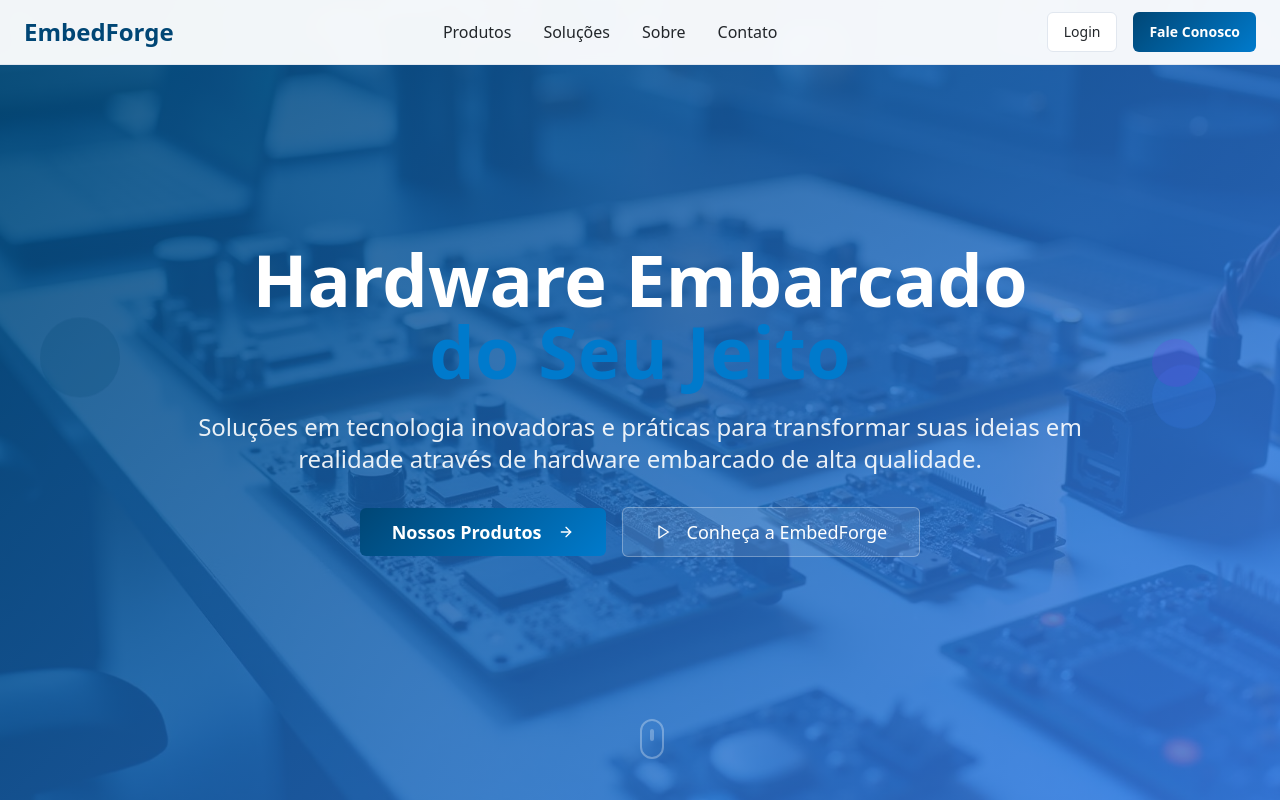
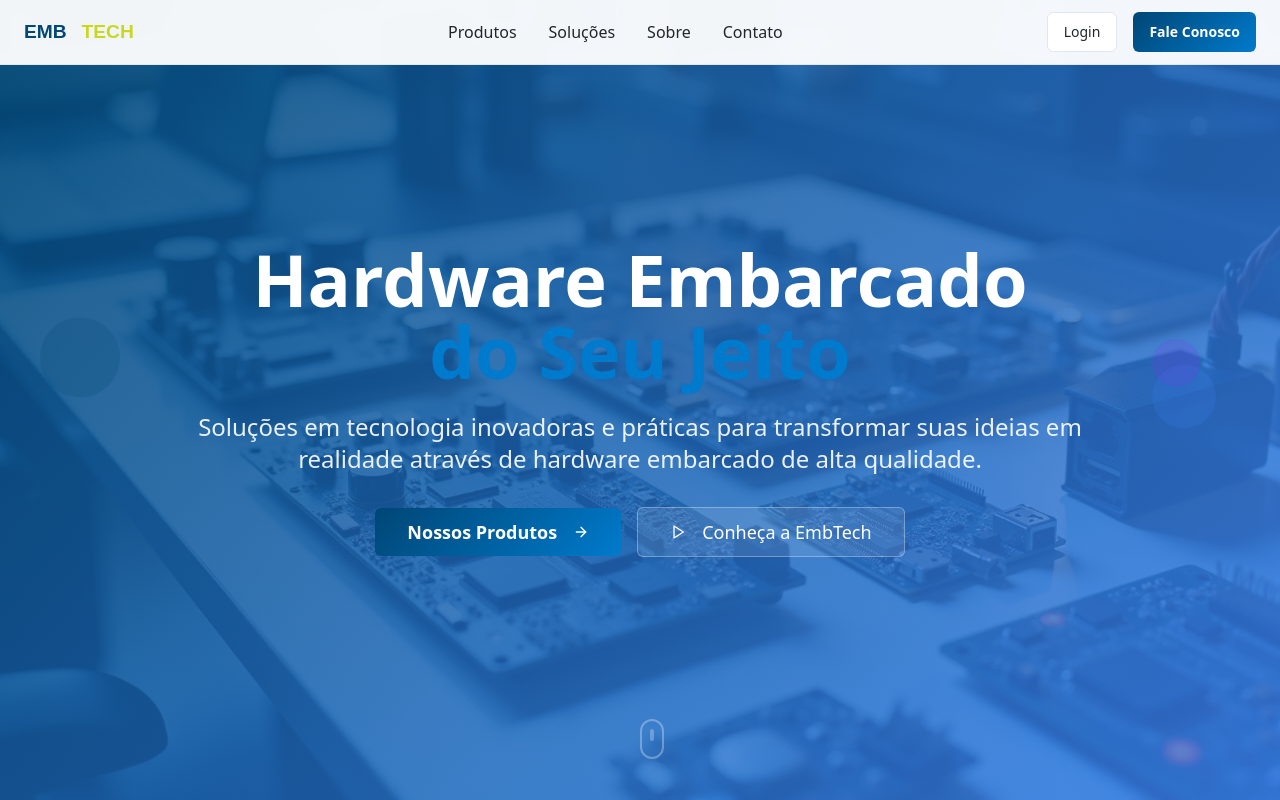
Before and after one commit to eduardomarques89/embed-forge-studio, a React (Vite) app: page / in a window 1280 px wide. Shown: the top 800 px of the page. Built offline with nearby package versions, Linux system fonts and the light colour scheme.

Commit message:
Add company logo
Add EmbTech logo to the project.

```diff
--- a/src/components/ContactSection.tsx
+++ b/src/components/ContactSection.tsx
@@ -151,8 +151,8 @@ const ContactSection = () => {
                   <div>
                     <h4 className="font-semibold mb-2">E-mail</h4>
                     <p className="text-muted-foreground">
-                      contato@embedforge.com<br />
-                      vendas@embedforge.com
+                      contato@embtech.com<br />
+                      vendas@embtech.com
                     </p>
                   </div>
                 </div>
--- a/src/components/Footer.tsx
+++ b/src/components/Footer.tsx
@@ -11,7 +11,7 @@ const Footer = () => {
       "Assistência Técnica",
       "Fórum",
       "Central de Downloads",
-      "Conta EmbedForge"
+      "Conta EmbTech"
     ],
     "Fale Conosco": [
       "Fale Conosco",
@@ -30,8 +30,8 @@ const Footer = () => {
     "Conheça Também": [
       "Programa de Canais",
       "Investidores",
-      "Cursos EmbedForge",
-      "Loja EmbedForge",
+      "Cursos EmbTech",
+      "Loja EmbTech",
       "Newsletter"
     ]
   };
@@ -123,9 +123,13 @@ const Footer = () => {
         <div className="py-6">
           <div className="flex flex-col md:flex-row items-center justify-between gap-4">
             <div className="flex items-center space-x-6">
-              <div className="text-2xl font-bold">EmbedForge</div>
+              <img
+                src="/src/assets/logo-embtech-simple.svg"
+                alt="EmbTech"
+                className="h-8 w-auto brightness-0 invert"
+              />
               <span className="text-primary-foreground/60 text-sm">
-                Copyright EmbedForge {currentYear}. Todos os direitos reservados.
+                Copyright EmbTech {currentYear}. Todos os direitos reservados.
               </span>
             </div>
 
--- a/src/components/HeroSection.tsx
+++ b/src/components/HeroSection.tsx
@@ -36,7 +36,7 @@ const HeroSection = () => {
 
             <Button variant="outline" size="lg" className="text-lg px-8 py-6 bg-white/10 border-white/30 text-white hover:bg-white/20">
               <Play className="mr-2" size={20} />
-              Conheça a EmbedForge
+              Conheça a EmbTech
             </Button>
           </div>
 
--- a/src/components/Navigation.tsx
+++ b/src/components/Navigation.tsx
@@ -11,9 +11,11 @@ const Navigation = () => {
         <div className="flex items-center justify-between h-16">
           {/* Logo */}
           <div className="flex items-center">
-            <div className="text-2xl font-bold text-primary">
-              EmbedForge
-            </div>
+            <img
+              src="/src/assets/logo-embtech-simple.svg"
+              alt="EmbTech"
+              className="h-8 w-auto"
+            />
           </div>
 
           {/* Desktop Navigation */}
--- a/src/index.css
+++ b/src/index.css
@@ -2,7 +2,7 @@
 @tailwind components;
 @tailwind utilities;
 
-/* EmbedForge Design System - Hardware embarcado inspirado na Intelbras */
+/* EmbTech Design System - Hardware embarcado */
 
 @layer base {
   :root {
```
Also changed, not shown: src/assets/logo-embtech-simple.svg (added), src/assets/logo-embtech.svg (added).
